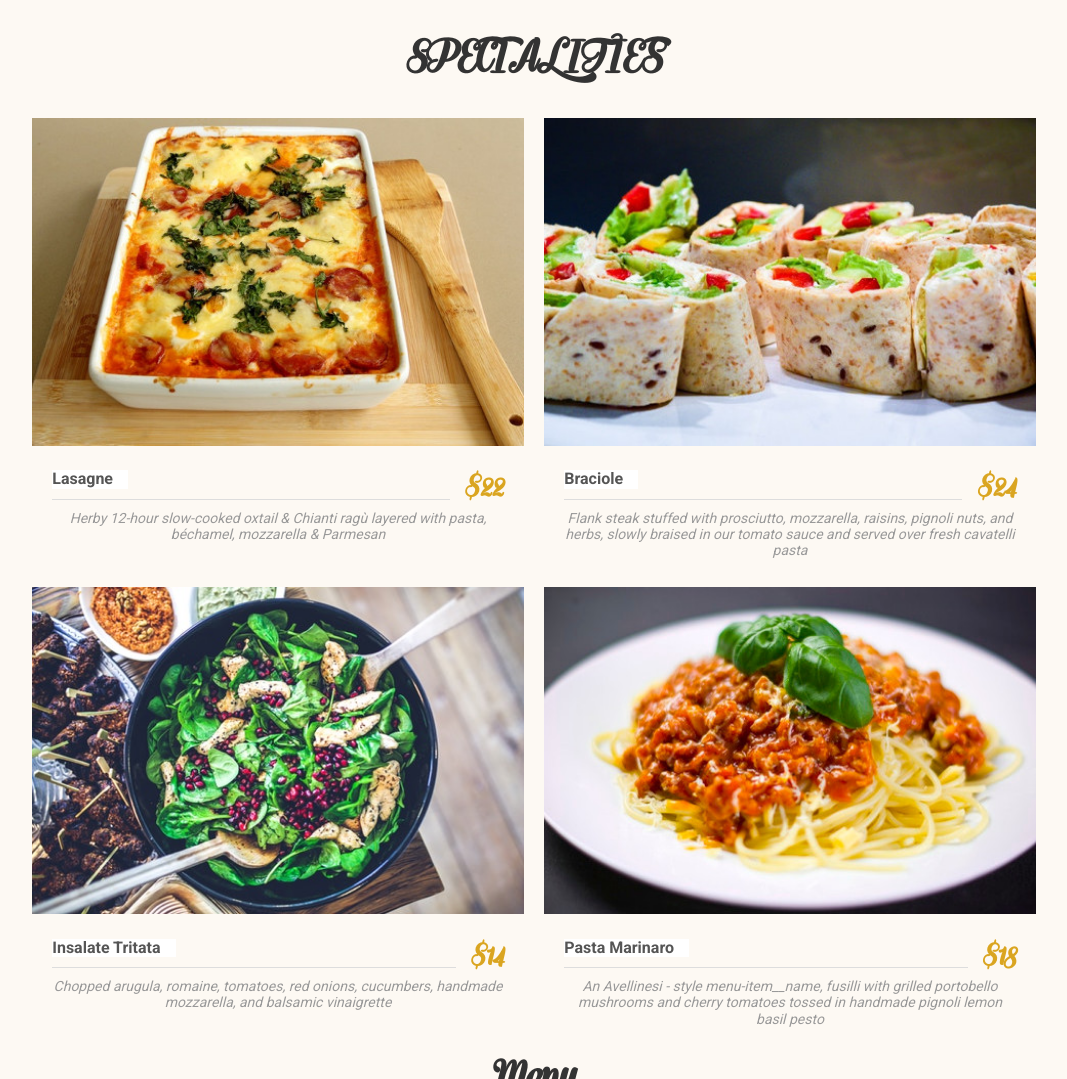
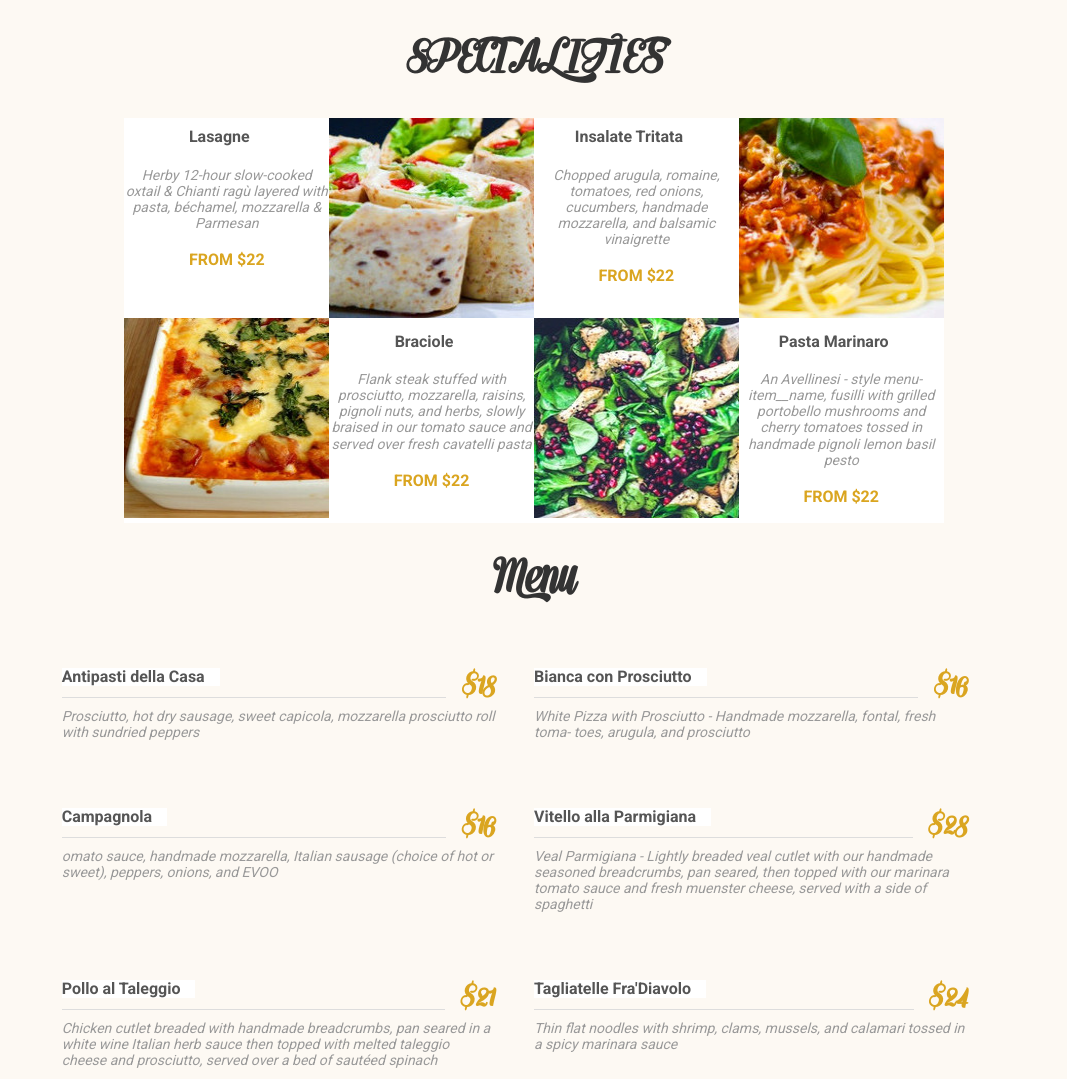
Before and after one commit to JeffreyRJohnson/Faiccos, a website: page app/index.html in a window 1280 px wide. Shown: the part 1280-2359 px from the top of the page, without its empty margins (106-1173 px from the left). Drawn offline with nearby package versions, Linux system fonts and the light colour scheme; files that its build step writes are made by us from their sources.

Commit message:
worked on large screen specialities

```diff
--- a/app/assets/styles/modules/_specials.css
+++ b/app/assets/styles/modules/_specials.css
@@ -2,16 +2,65 @@
   text-align:center;
        box-sizing:border-box;
        padding:20px 20px;
+       @mixin atLarge{
+padding:0;
+height:200px;
+       }
 
 }
+
+#specials{
+    background-color:white;
+      @mixin atLarge{
+    width:80%;
+    margin-left:10%;
+    margin-right:10%;
+   display:flex;
+      }
+.menu-item__name{
+    float: none;
+    top:10px;
+}
+
+.menu-item__price{
+    display:none;
+}
+
+.menu-item__description{
+    font-style: italic;
+    font-size: 14px;
+    // margin-top: 20px;
+    border: none;
+    top: 20px;
+}
+.menu-item__price--lg-screen{
+    color:goldenrod;
+    float: none;
+    font-weight: bold;
+    position: relative;
+    bottom:-40px;
+    /* needs work price on bottom*/
+}
+
+
+}
+
 #specials ul{
 list-style-type: none;
+display:inline-block;
  @mixin atSmall {
      width:100%;
  }
+ @mixin atLarge{
+     display:flex;
+ }
 }
 
-
+#specials img{
+    @mixin atLarge{
+      height:200px;
+    }
+}
 
 
 #specials ul li{
@@ -22,10 +71,21 @@ width:100%
     float: left;
     width: 48%;
     padding: 0;
-    margin:0 1% 0 1%;
+    margin:0 1% 0 1%;{
+        @mixin atLarge{
+            margin:0;
+            flex-direction:column;
+
+        }
+    }
 
 #specials ul li:nth-child(odd){
     margin:0 1% 0 0;
+    @mixin atLarge{
+        margin:0;
+        flex-direction:column;
+
+    }
 }
 }
     }
--- a/app/index.html
+++ b/app/index.html
@@ -30,12 +30,6 @@
                 </nav>
             </header>
 
-
-
-
-
-
-
             <div class="large-hero">
 
                 <picture>
@@ -44,9 +38,6 @@ assets/images/large-hero__image--med.jpeg 800w" sizes="(max-width:480px) 480px,
 (max-width:800px)800px" src="assets/images/large-hero__image--med.jpeg" alt="A table with food on it">
                 </picture>
 
-
-
-
                 <div class="large-hero__text-content">
                     <h1 class="large-hero__title">Italian</h1>
                     <h2 class="large-hero__subtitle"> RESTAURANT</h2>
@@ -54,7 +45,6 @@ assets/images/large-hero__image--med.jpeg 800w" sizes="(max-width:480px) 480px,
             </div>
 
             <div class="container">
-
 
                 <section id="reservations">
 
@@ -72,12 +62,9 @@ assets/images/large-hero__image--med.jpeg 800w" sizes="(max-width:480px) 480px,
                                               (min-width:1010px)1010px" src="assets/images/info__reservations-image--med.jpeg" alt="The interior of Italian restaurant">
                     </picture>
 
-
                 </section>
 
                 <section id="about">
-
-
 
                     <picture>
                         <img class="info__image__about" srcset="assets/images/info__about-image--small.jpeg 480w,
@@ -98,149 +85,172 @@ assets/images/large-hero__image--med.jpeg 800w" sizes="(max-width:480px) 480px,
             </div>
 
 
+
+            <!-- 1st paralax image -->
+            <h3>SPECIALITIES</h3>
             <section id="specials">
-                <h3>SPECIALITIES</h3>
 
                 <ul>
                     <li>
-                        <img src="assets/images/specials__lasagna-image--small.jpg" alt="lasagna">
                         <div class="specials__text-block">
                             <span class="menu-item__name">Lasagne</span>
                             <span class="menu-item__price">$22</span>
                             <span class="menu-item__description">Herby 12-hour slow-cooked oxtail & Chianti ragù layered with pasta, béchamel, mozzarella & Parmesan</span>
+                            <span class="menu-item__price--lg-screen">FROM $22</span>
+
+                        </div>
+
+                        <picture>
+                            <img srcset="assets/images/specials__lasagna-image--small.jpg 480w,
+                            assets/images/specials__lasagna-image--for-large.jpg 1010w" sizes=(max-width:1009px) 480px, (min-width:1010px)1010px "
+                            src="assets/images/specials__lasagna-image--small.jpg " alt="lasagna ">
+                        </picture>
+                    </li>
+
+                    <li>
+                            <picture>
+                                    <img srcset="assets/images/specials__braciole-image--small.jpg 480w, assets/images/specials__braciole-image--for-large.jpeg 1010w " sizes=(max-width:1009px) 480px, (min-width:1010px)1010px " src="assets/images/specials__lasagna-image--small.jpg "
+                                alt="lasagna ">
+                        </picture>
+                        <div class="specials__text-block ">
+                            <span class="menu-item__name ">Braciole</span>
+                            <span class="menu-item__price ">$24</span>
+                            <span class="menu-item__description ">Flank steak stuffed with prosciutto, mozzarella, raisins, pignoli nuts, and
+                    herbs, slowly braised in our tomato sauce and served over fresh cavatelli pasta</span>
+                            <span class="menu-item__price--lg-screen">FROM $22</span>
+
                         </div>
                     </li>
                     <li>
-                        <img src="assets/images/specials__braciole-image--small.jpeg" alt="braciole">
-                        <div class="specials__text-block">
-                            <span class="menu-item__name">Braciole</span>
-                            <span class="menu-item__price">$24</span>
-                            <span class="menu-item__description">Flank steak stuffed with prosciutto, mozzarella, raisins, pignoli nuts, and
-                    herbs, slowly braised in our tomato sauce and served over fresh cavatelli pasta</span>
+                        <div class="specials__text-block ">
+                            <span class="menu-item__name ">Insalate Tritata</span>
+                            <span class="menu-item__price ">$14</span>
+                            <span class="menu-item__description ">
+                    Chopped arugula, romaine, tomatoes, red onions,
+                    cucumbers, handmade mozzarella, and balsamic vinaigrette</span>
+                            <span class="menu-item__price--lg-screen">FROM $22</span>
+
                         </div>
+                        <picture>
+                            <img srcset="assets/images/specials__salad-image--small.jpg 480w,
+                                assets/images/specials__salad-image--for-large.jpg 1010w" sizes=(max-width:1009px) 480px, (min-width:1010px)1010px "
+                                src="assets/images/specials__salad-image--small.jpg " alt="lasagna ">
+                            </picture>
+
                     </li>
                     <li>
-                        <img src="assets/images/specials__salad-image--small.jpg" alt="salad">
-                        <div class="specials__text-block">
-                            <span class="menu-item__name">Insalate Tritata</span>
-                            <span class="menu-item__price">$14</span>
-                            <span class="menu-item__description">
-                    Chopped arugula, romaine, tomatoes, red onions,
-                    cucumbers, handmade mozzarella, and balsamic vinaigrette</span>
-                        </div>
-                    </li>
-                    <li>
-                        <img src="assets/images/specials__spaghetti-image--small.jpg" alt="">
-                        <div class="specials__text-block">
-                            <span class="menu-item__name">Pasta Marinaro</span>
-                            <span class="menu-item__price">$18</span>
-                            <span class="menu-item__description">An Avellinesi
+                            <picture>
+                                    <img srcset="assets/images/specials__spaghetti-image--small.jpg 480w, assets/images/specials__spaghetti-image--for-large.jpg 1010w " sizes=(max-width:1009px) 480px, (min-width:1010px)1010px " src="assets/images/specials__lasagna-image--small.jpg "
+                                alt="lasagna ">
+                        </picture>
+                        <div class="specials__text-block ">
+                            <span class="menu-item__name ">Pasta Marinaro</span>
+                            <span class="menu-item__price ">$18</span>
+                            <span class="menu-item__description ">An Avellinesi
                     -
                     style menu-item__name, fusilli with grilled portobello mushrooms and cherry
                     tomatoes tossed in handmade pignoli lemon basil pesto </span>
+                            <span class="menu-item__price--lg-screen">FROM $22</span>
+
                         </div>
                     </li>
                 </ul>
             </section>
 
+            <!-- 2nd paralaax image -->
 
-
-            <section id="home-menu">
+            <section id="home-menu ">
                 <h3>Menu</h3>
-                <ul class="menu-section__row">
-                    <li class="menu-section__list">
-                        <span class="menu-item__name">Antipasti della Casa</span>
-                        <span class="menu-item__price">$18</span>
-                        <span class="menu-item__description">Prosciutto, hot dry sausage, sweet capicola, mozzarella
+                <ul class="menu-section__row ">
+                    <li class="menu-section__list ">
+                        <span class="menu-item__name ">Antipasti della Casa</span>
+                        <span class="menu-item__price ">$18</span>
+                        <span class="menu-item__description ">Prosciutto, hot dry sausage, sweet capicola, mozzarella
                             prosciutto roll with sundried peppers
                               </span>
-
-
                     </li>
 
-                    <li class="menu-section__list">
-                        <span class="menu-item__name">Bianca con Prosciutto </span>
-                        <span class="menu-item__price">$16</span>
-                        <span class="menu-item__description">White Pizza with Prosciutto
+                    <li class="menu-section__list ">
+                        <span class="menu-item__name ">Bianca con Prosciutto </span>
+                        <span class="menu-item__price ">$16</span>
+                        <span class="menu-item__description ">White Pizza with Prosciutto
                             -
                             Handmade mozzarella, fontal, fresh toma-
                             toes, arugula, and prosciutto</span>
                     </li>
 
-                    <li class="menu-section__list">
-                        <span class="menu-item__name">Campagnola </span>
-                        <span class="menu-item__price">$16</span>
-                        <span class="menu-item__description">omato sauce, handmade mozzarella, Italian sausage (choice of hot or
+                    <li class="menu-section__list ">
+                        <span class="menu-item__name ">Campagnola </span>
+                        <span class="menu-item__price ">$16</span>
+                        <span class="menu-item__description ">omato sauce, handmade mozzarella, Italian sausage (choice of hot or
                             sweet), peppers, onions, and EVOO</span>
                     </li>
 
-                    <li class="menu-section__list">
-                        <span class="menu-item__name">Vitello alla Parmigiana</span>
-                        <span class="menu-item__price">$28</span>
-                        <span class="menu-item__description">Veal Parmigiana
+                    <li class="menu-section__list ">
+                        <span class="menu-item__name ">Vitello alla Parmigiana</span>
+                        <span class="menu-item__price ">$28</span>
+                        <span class="menu-item__description ">Veal Parmigiana
                             -
                             Lightly breaded veal cutlet with our handmade seasoned
                             breadcrumbs, pan seared, then topped with our marinara tomato sauce and
                             fresh muenster cheese, served with a side of  spaghetti</span>
                     </li>
 
-                    <li class="menu-section__list">
-                        <span class="menu-item__name">Pollo al Taleggio </span>
-                        <span class="menu-item__price">$21</span>
-                        <span class="menu-item__description">Chicken cutlet breaded with handmade breadcrumbs, pan
+                    <li class="menu-section__list ">
+                        <span class="menu-item__name ">Pollo al Taleggio </span>
+                        <span class="menu-item__price ">$21</span>
+                        <span class="menu-item__description ">Chicken cutlet breaded with handmade breadcrumbs, pan
                             seared in a white wine Italian herb sauce then topped with melted taleggio
                             cheese and prosciutto, served over a bed of sautéed spinach</span>
                     </li>
 
-                    <li class="menu-section__list">
-                        <span class="menu-item__name">Tagliatelle Fra'Diavolo</span>
-                        <span class="menu-item__price">$24</span>
-                        <span class="menu-item__description">Thin flat noodles with shrimp, clams, mussels, and calamari tossed in a spicy
+                    <li class="menu-section__list ">
+                        <span class="menu-item__name ">Tagliatelle Fra'Diavolo</span>
+                        <span class="menu-item__price ">$24</span>
+                        <span class="menu-item__description ">Thin flat noodles with shrimp, clams, mussels, and calamari tossed in a spicy
                             marinara sauce</span>
                     </li>
 
                 </ul>
+            </section>
 
+            <section id="desert-menu ">
+                <h3>DESERTS</h3>
+                <ul class="menu-section__row ">
 
-                <section id="desert-menu">
-                    <h3>DESERTS</h3>
-                    <ul class="menu-section__row">
-
-                        <li class="menu-section__list">
-                            <span class="menu-item__name">TIRAMISU</span>
-                            <span class="menu-item__price">$9</span>
-                            <span class="menu-item__description">Our take on the classic coffee-flavoured sponge, mascarpone & chocolate</span>
+                    <li class="menu-section__list ">
+                        <span class="menu-item__name ">TIRAMISU</span>
+                        <span class="menu-item__price ">$9</span>
+                        <span class="menu-item__description ">Our take on the classic coffee-flavoured sponge, mascarpone & chocolate</span>
                     </li>
 
-                        <li class="menu-section__list">
-                            <span class="menu-item__name">CANNOLI</span>
-                            <span class="menu-item__price">$10</span>
-                            <span class="menu-item__description">Two crisp mini pastry
+                    <li class="menu-section__list ">
+                        <span class="menu-item__name ">CANNOLI</span>
+                        <span class="menu-item__price ">$10</span>
+                        <span class="menu-item__description ">Two crisp mini pastry
                                 shells stuffed with sweet ricotta and chocolate chip filling, topped with pistachios and powdered sugar</span>
                     </li>
 
-                        <li class="menu-section__list">
-                            <span class="menu-item__name">CLOTTED CREAM PANNA COTTA</span>
-                            <span class="menu-item__price">$8</span>
-                            <span class="menu-item__description">Raspberry compote, smashed meringue & fresh mint</span>
+                    <li class="menu-section__list ">
+                        <span class="menu-item__name ">CLOTTED CREAM PANNA COTTA</span>
+                        <span class="menu-item__price ">$8</span>
+                        <span class="menu-item__description ">Raspberry compote, smashed meringue & fresh mint</span>
                     </li>
 
-                        <li class="menu-section__list">
-                            <span class="menu-item__name">SICILIAN RICOTTA</span>
-                            <span class="menu-item__price">$7</span>
-                            <span class="menu-item__description">cheesecake served with strawberries and a port wine reduction</span>
+                    <li class="menu-section__list ">
+                        <span class="menu-item__name ">SICILIAN RICOTTA</span>
+                        <span class="menu-item__price ">$7</span>
+                        <span class="menu-item__description ">cheesecake served with strawberries and a port wine reduction</span>
                     </li>
-
-
 
                 </ul>
             </section>
-            </section>
 
-            <section id="footer">
+
+            <section id="footer ">
                 <h3>Esterno</h3>
-                <div class="footer"><a href="www.facebook.com" class="footer__link"><i class="fa fa-facebook" aria-hidden="true"></i></a>
-                    <a href="www.twitter.com" class="footer__link"><i class="fa fa-twitter" aria-hidden="true"></i></a>
+                <div class="footer "><a href="www.facebook.com " class="footer__link "><i class="fa fa-facebook " aria-hidden="true "></i></a>
+                    <a href="www.twitter.com " class="footer__link "><i class="fa fa-twitter " aria-hidden="true "></i></a>
                     <br> 6pm - 11pm <br> 2150 Some Street<br> Some Town, AX 33333<br>455-555-5555 <br>
                 </div>
             </section>
@@ -248,13 +258,13 @@ assets/images/large-hero__image--med.jpeg 800w" sizes="(max-width:480px) 480px,
         <!-- /wrapper  -->
     </div>
     <!-- wrapper outer -->
-    <script src="http://code.jquery.com/jquery-1.11.3.min.js"></script>
-    <script src="menu.js"></script>
+    <script src="http://code.jquery.com/jquery-1.11.3.min.js "></script>
+    <script src="menu.js "></script>
     <script>
         $(document).ready(function() {
 
-            $(".nav__burger").on("click", function() {
-                $(".nav__row").toggleClass("nav__row--open");
+            $(".nav__burger ").on("click ", function() {
+                $(".nav__row ").toggleClass("nav__row--open ");
             });
 
         });
--- a/app/temp/styles/styles.css
+++ b/app/temp/styles/styles.css
@@ -813,14 +813,82 @@ background-color:white;
 
 }
 
+@media (min-width: 1010px) {
+
+  .specials__text-block {
+    padding: 0;
+    height: 200px;
+  }
+}
+
+#specials{
+    background-color:white;
+
+
+}
+
+@media (min-width: 1010px) {
+
+  #specials {
+    width: 80%;
+    margin-left: 10%;
+    margin-right: 10%;
+    display: -webkit-box;
+    display: -ms-flexbox;
+    display: flex;
+  }
+}
+
+#specials .menu-item__name{
+  float: none;
+  top:10px;
+}
+
+#specials .menu-item__price{
+  display:none;
+}
+
+#specials .menu-item__description{
+  font-style: italic;
+  font-size: 14px;
+  // margin-top: 20px;
+  border: none;
+  top: 20px;
+}
+
+#specials .menu-item__price--lg-screen{
+  color:goldenrod;
+  float: none;
+  font-weight: bold;
+  position: relative;
+  bottom:-40px;/* needs work price on bottom*/
+}
+
 #specials ul{
 list-style-type: none;
+display:inline-block;
 }
 
 @media (min-width: 481px) {
 
   #specials ul {
     width: 100%;
+  }
+}
+
+@media (min-width: 1010px) {
+
+  #specials ul {
+    display: -webkit-box;
+    display: -ms-flexbox;
+    display: flex;
+  }
+}
+
+@media (min-width: 1010px) {
+
+  #specials img {
+    height: 200px;
   }
 }
 
@@ -840,8 +908,30 @@ list-style-type: none;
     margin: 0 1% 0 1%;
   }
 
+  @media (min-width: 1010px) {
+
+    #specials ul li  {
+      margin: 0;
+      -webkit-box-orient: vertical;
+      -webkit-box-direction: normal;
+          -ms-flex-direction: column;
+              flex-direction: column;
+    }
+  }
+
   #specials ul li #specials ul li:nth-child(odd) {
     margin: 0 1% 0 0;
+  }
+
+  @media (min-width: 1010px) {
+
+    #specials ul li #specials ul li:nth-child(odd) {
+      margin: 0;
+      -webkit-box-orient: vertical;
+      -webkit-box-direction: normal;
+          -ms-flex-direction: column;
+              flex-direction: column;
+    }
   }
 }
 
```
Also changed, not shown: app/assets/images/specials__braciole-image--for-large.jpeg (added), app/assets/images/specials__lasagna-image--for-large.jpg (added), app/assets/images/specials__salad-image--for-large.jpg (added), app/assets/images/specials__spaghetti-image--for-large.jpg (added). Lines whose indentation alone changed are shown as unchanged.
